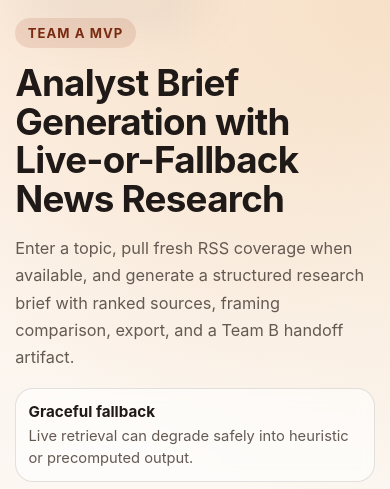
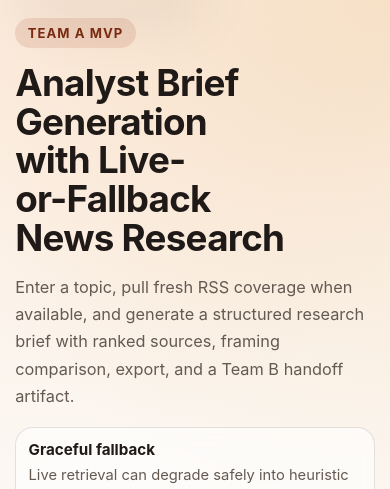
Before and after one commit to Hyrsta/fudan-project-management, a FastAPI app: page / in a window 390 px wide. Shown: the top 489 px of the page. Run offline with FastAPI, Linux system fonts and the light colour scheme; some libraries are stand-ins or nearby versions.

Commit message:
fix: improve MVP hero headline wrapping

```diff
--- a/team-a/mvp-v1/news_brief_mvp/templates/index.html
+++ b/team-a/mvp-v1/news_brief_mvp/templates/index.html
@@ -142,7 +142,7 @@
       }
 
       h1 {
-        max-width: 10ch;
+        max-width: 16ch;
         font-size: clamp(2.3rem, 5.4vw, 4.7rem);
       }
 
@@ -592,7 +592,7 @@
         }
 
         h1 {
-          max-width: 13ch;
+          max-width: 11ch;
         }
 
         .actions {
```
